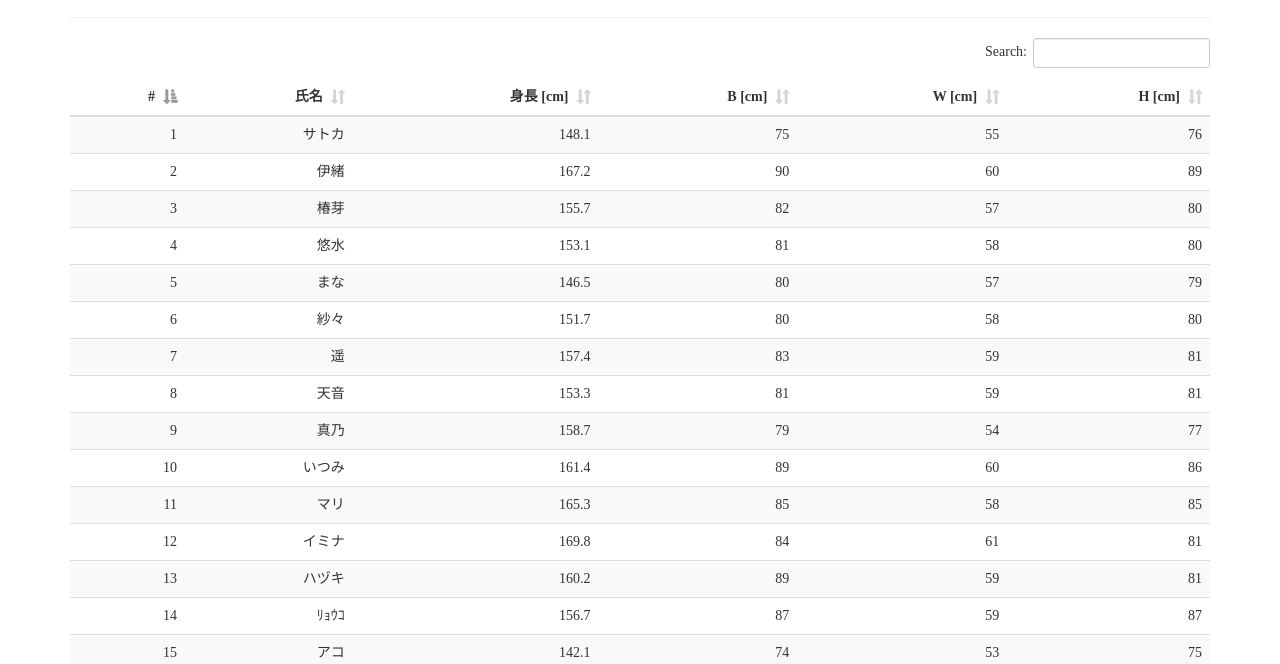
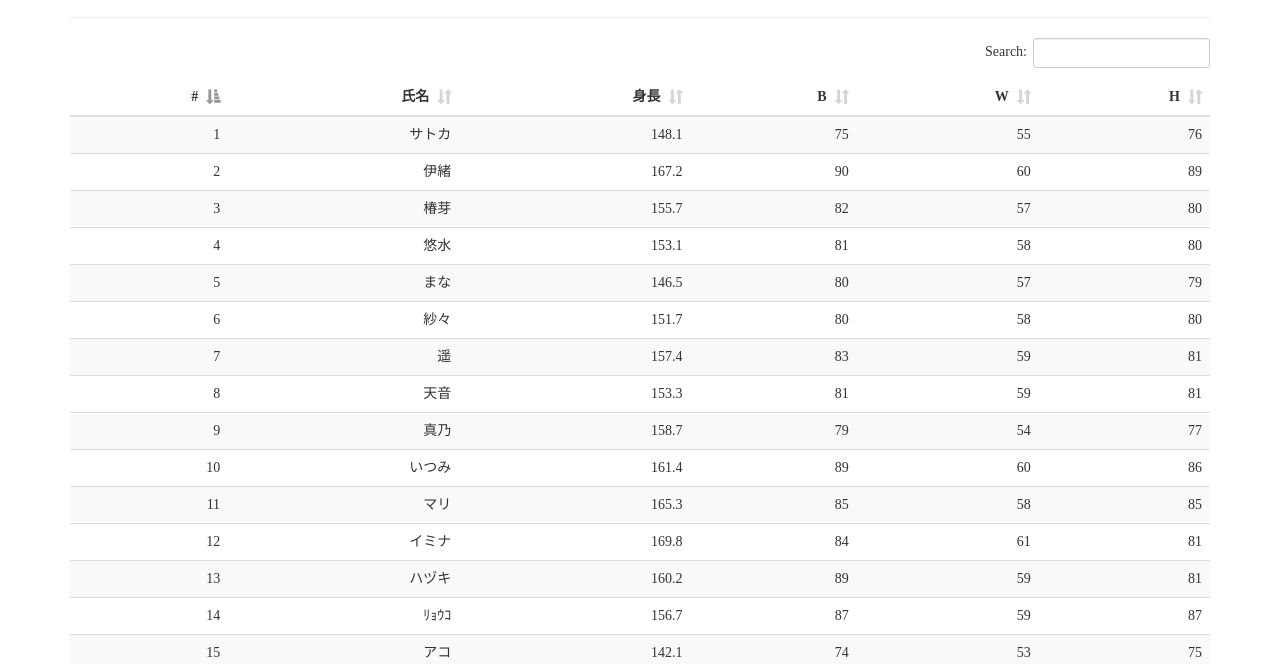
Before and after one commit to mktn-skst/mktn-skst.github.io, a plain HTML site: page charatable_s.html in a window 1280 px wide. Shown: the part 136-800 px from the top of the page. Drawn offline with nearby package versions, Linux system fonts and the light colour scheme.

Commit message:
Update charatable_s.html

```diff
--- a/charatable_s.html
+++ b/charatable_s.html
@@ -46,10 +46,10 @@
           <tr>
             <th><div Align="right">#</div></th>
             <th><div Align="right">氏名</div></th>
-            <th><div Align="right">身長 [cm]</div></th>
-            <th><div Align="right">B [cm]</div></th>
-            <th><div Align="right">W [cm]</div></th>
-            <th><div Align="right">H [cm]</div></th>
+            <th><div Align="right">身長</div></th>
+            <th><div Align="right">B</div></th>
+            <th><div Align="right">W</div></th>
+            <th><div Align="right">H</div></th>
           </tr>
         </thead>
         <tbody>
```
